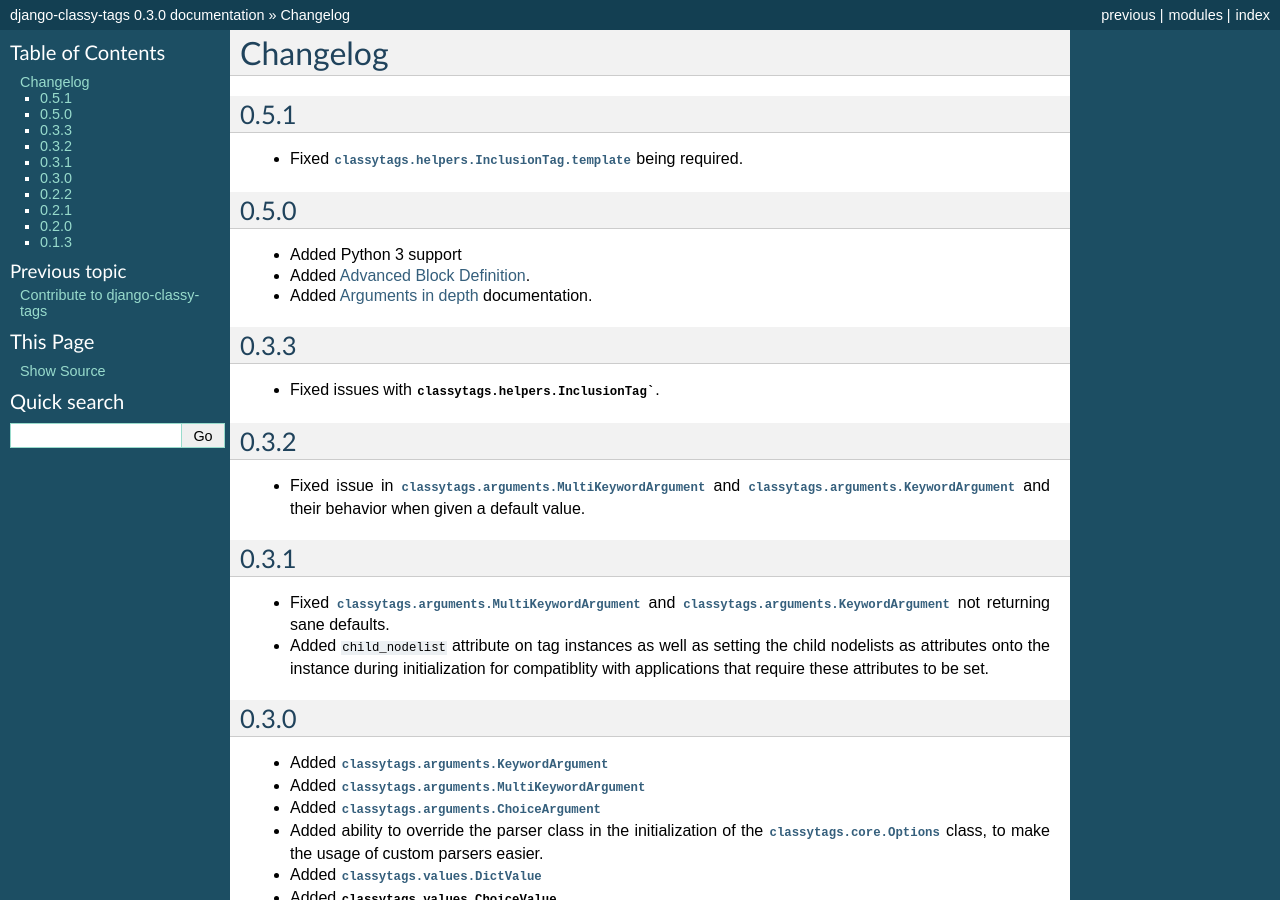
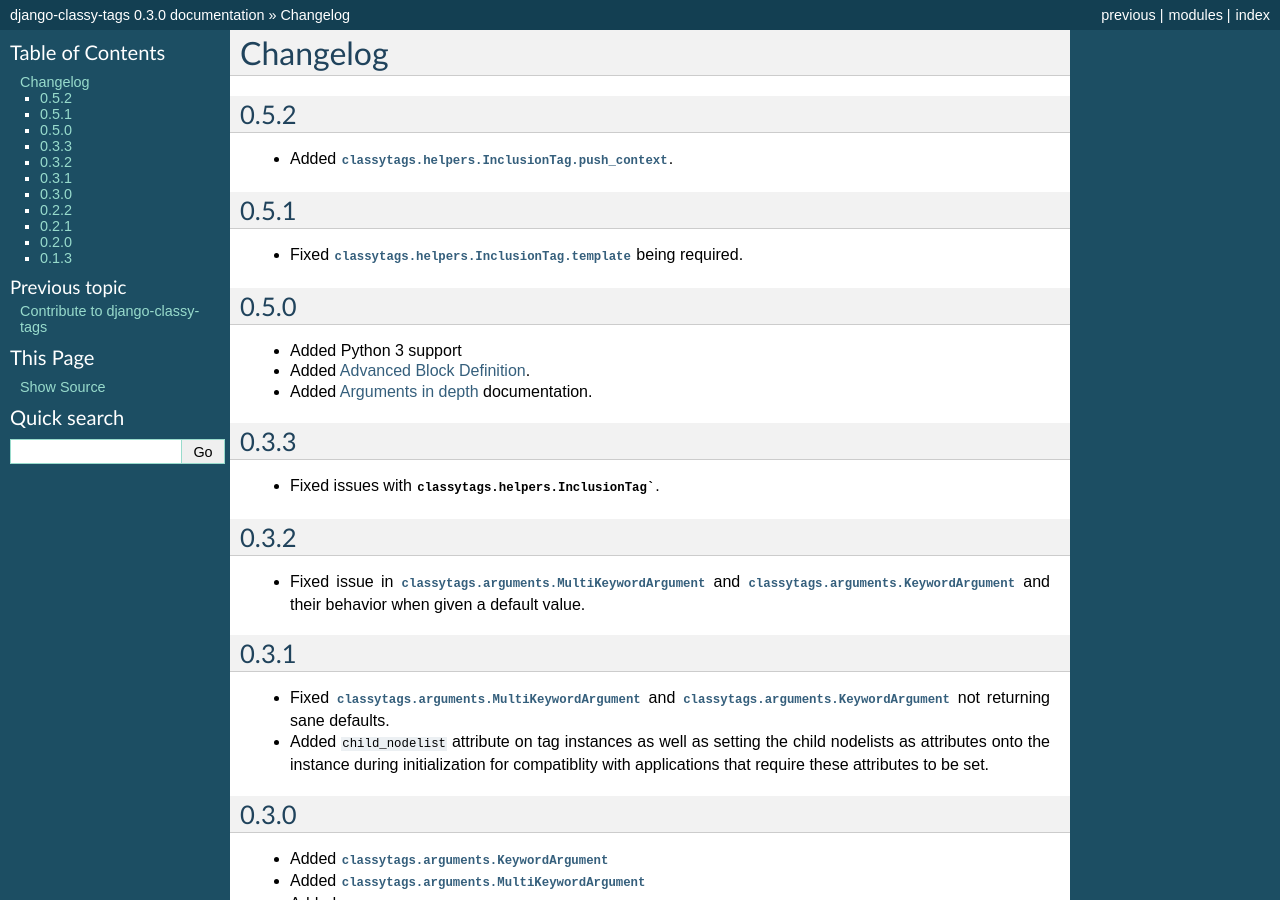
Before and after one commit to django-cms/django-classy-tags, a Sphinx documentation site: the page built from docs/changes.rst, in a window 1280 px wide and 900 px high. Built offline with Sphinx 7.4.7, drawn with Linux system fonts in a browser that asks for light colours.

Commit message:
Version 0.5.2

```diff
--- a/classytags/__init__.py
+++ b/classytags/__init__.py
@@ -1 +1 @@
-__version__ = '0.5.1'
+__version__ = '0.5.2'
--- a/docs/changes.rst
+++ b/docs/changes.rst
@@ -1,6 +1,13 @@
 #########
 Changelog
 #########
+
+
+*****
+0.5.2
+*****
+
+* Added :attr:`classytags.helpers.InclusionTag.push_context`.
 
 
 *****
```
